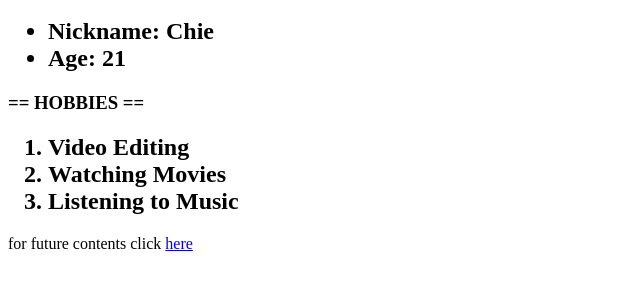
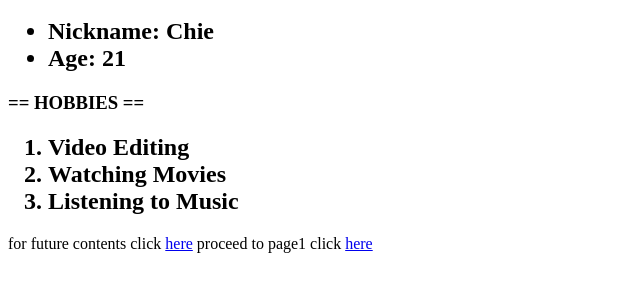
Before and after one commit to chelsiasalomeo/chelsiasalomeo.github.io, a plain HTML site: page index.html in a window 1280 px wide. Shown: the part 48-340 px from the top of the page, without its empty margins (0-640 px from the left). Drawn offline with Linux system fonts and the light colour scheme.

Commit message:
Update index.html

```diff
--- a/index.html
+++ b/index.html
@@ -17,6 +17,7 @@
 
 <p>
 for future contents click <a href="first.html">here<a/>
+proceed to page1 click <a href="page1.html">here<a/>
 </p>
 </head>
 </html>
```
